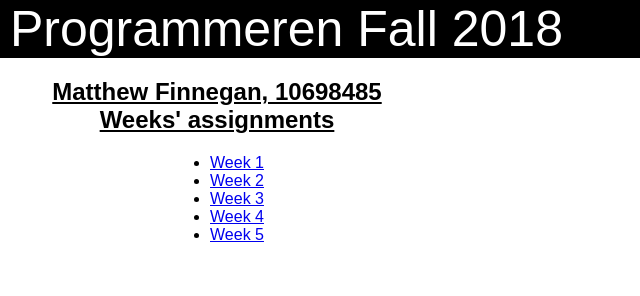
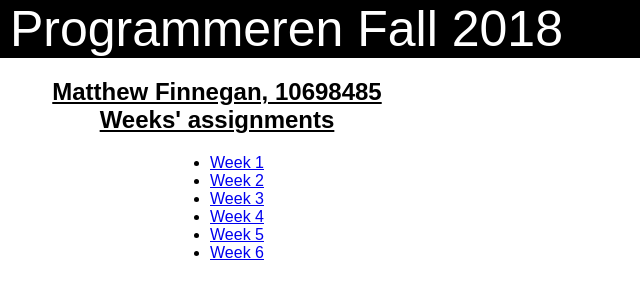
Before and after one commit to matt-mrf/dataprocessing, a plain HTML site: page index.html in a window 1280 px wide. Shown: the full height of the page, 423-1063 px from the left. Drawn offline with Linux system fonts and the light colour scheme.

Commit message:
update index.html

```diff
--- a/index.html
+++ b/index.html
@@ -45,6 +45,7 @@
       <li><a href="homework/week_3/index.html">Week 3</a></li>
       <li><a href="homework/week_4/index.html">Week 4</a></li>
       <li><a href="homework/week_5/scatter.html">Week 5</a></li>
+      <li><a href="homework/week_6/line.html">Week 6</a></li>
     </ul>
   </div>
 </body>
```
